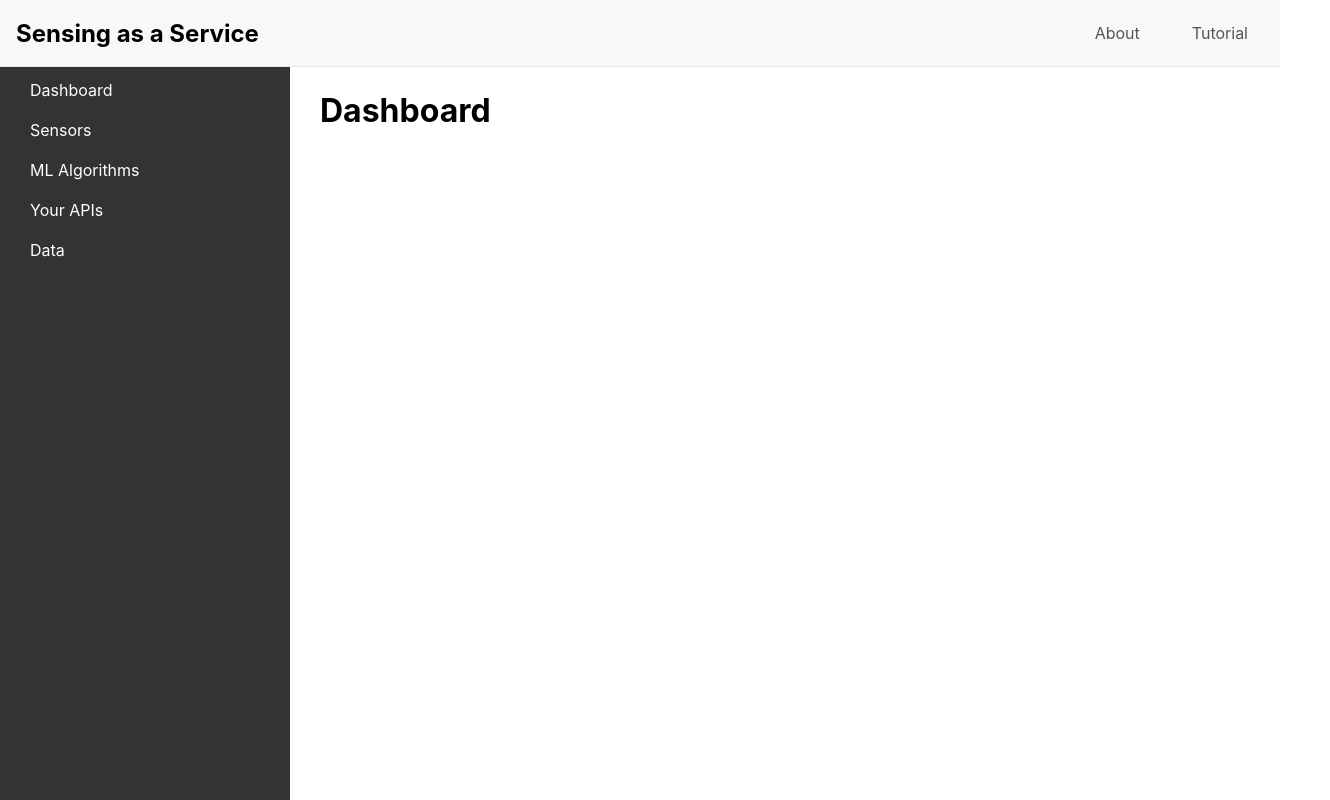
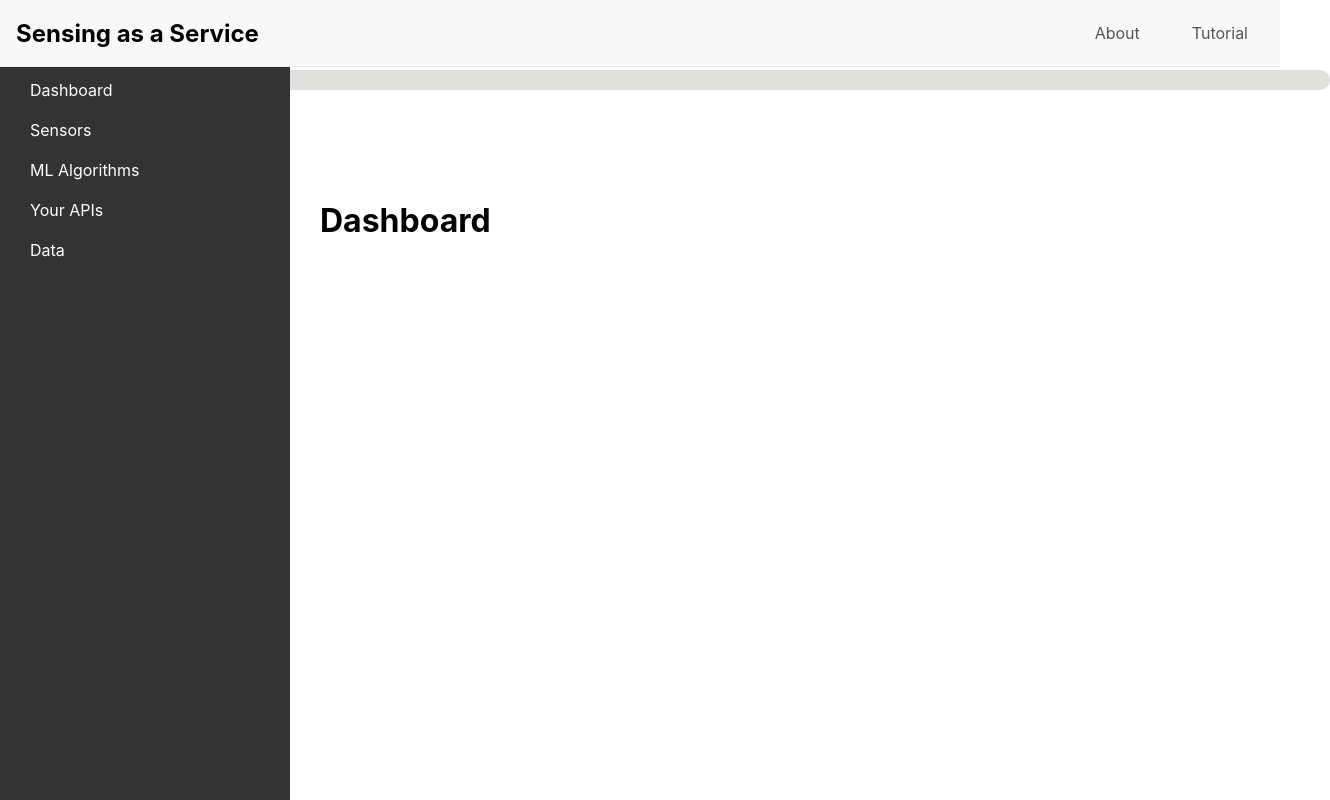
Before and after one commit to aliozgunakyuz/sensingasaservice, a React (Create React App) app in the folder client/: page / in a window 1280 px wide. Shown: the whole page, 1330 px wide, since content can reach past the window. Built offline with nearby package versions, Linux system fonts and the light colour scheme.

Commit message:
progress bar created

```diff
--- a/client/src/App.js
+++ b/client/src/App.js
@@ -1,32 +1,13 @@
 import React, { useState } from 'react';
-import './App.css';
-import Sidebar from './components/Sidebar';
-import NavigationBar from './components/NavigationBar';
-import { BrowserRouter as Router, Routes, Route } from 'react-router-dom';
-import DashboardPage from './pages/DashboardPage';
-import SensorsPage from './pages/SensorsPage';
-import MLAlgorithmsPage from './pages/MLAlgorithmsPage';
-import UploadAPI from './pages/UploadAPI';
+import { BrowserRouter as Router } from 'react-router-dom';
+import MainApp from './mainApp'; // Make sure this import path is correct
 
 function App() {
-  // If selectedVideo state is not used elsewhere, you might not need it here.
   const [selectedVideo, setSelectedVideo] = useState(null);
 
   return (
     <Router>
-      <div className="App">
-        <NavigationBar />
-        <Sidebar />
-        <main className="main-content">
-          <Routes>
-            <Route path="/" element={<DashboardPage />} />
-            <Route path="/dashboard" element={<DashboardPage />} />
-            <Route path="/sensors" element={<SensorsPage onVideoSelect={setSelectedVideo} />} />
-            <Route path="/ml-algorithms" element={<MLAlgorithmsPage />} />
-            <Route path="/uploadapi" element={<UploadAPI />} />
-          </Routes>
-        </main>
-      </div>
+      <MainApp setSelectedVideo={setSelectedVideo} />
     </Router>
   );
 }
--- /dev/null
+++ b/client/src/mainApp.css
@@ -0,0 +1,108 @@
+/* mainApp.css */
+
+.App {
+    padding-top: 50px;
+  }
+
+  .App-logo {
+    height: 40vmin;
+    pointer-events: none;
+  }
+
+  @media (prefers-reduced-motion: no-preference) {
+    .App-logo {
+      animation: App-logo-spin infinite 20s linear;
+    }
+  }
+
+  .App-header {
+    background-color: #282c34;
+    min-height: 100vh;
+    display: flex;
+    flex-direction: column;
+    align-items: center;
+    justify-content: center;
+    font-size: calc(10px + 2vmin);
+    color: white;
+  }
+
+  .App-link {
+    color: #61dafb;
+  }
+
+  @keyframes App-logo-spin {
+    from {
+      transform: rotate(0deg);
+    }
+    to {
+      transform: rotate(360deg);
+    }
+  }
+
+  .image-preview {
+    max-width: 200px; /* Maksimum genişlik */
+    max-height: 200px; /* Maksimum yükseklik */
+    border: 1px solid #ddd; /* Çerçeve */
+    border-radius: 4px; /* Kenarları yuvarlak yapmak için */
+    padding: 5px; /* Çerçeve ile resim arasında boşluk */
+    margin-top: 10px; /* Üstten boşluk */
+  }
+
+  .navigation-bar {
+    display: flex;
+    justify-content: space-between;
+    align-items: center;
+    background-color: #f8f8f8;
+    border-bottom: 1px solid #e7e7e7;
+    padding: 0.5rem 1rem;
+    height: 50px; /* Example fixed height for the navigation bar */
+    position: fixed;
+    top: 0;
+    left: 0;
+    right: 0;
+    z-index: 1000; /* Ensure the navigation bar is above other content */
+  }
+
+  .nav-title {
+    font-weight: bold;
+    font-size: 1.5rem;
+  }
+
+  .nav-links {
+    display: flex;
+  }
+
+  .nav-link {
+    margin-left: 20px; /* Adjust spacing between links as needed */
+    padding: 0.5rem 1rem;
+    color: #555;
+    text-decoration: none;
+  }
+
+  .nav-link.active {
+    color: #333;
+    text-decoration: underline;
+  }
+
+  .nav-link:hover {
+    text-decoration: underline;
+  }
+
+  button.nav-link {
+    border: none;
+    background: none;
+    cursor: pointer;
+  }
+
+  .main-content {
+    margin-left: 300px; /* Same as sidebar width */
+    padding: 20px;
+    /* other styling for main content */
+  }
+
+  /* Additional styles for hover effects, active link, etc. */
+
+  .progress-bar-container {
+    padding-top: 50px; /* Padding between NavigationBar and ProgressBar */
+    padding-bottom: 20px; /* Padding between ProgressBar and Sidebar */
+  }
--- /dev/null
+++ b/client/src/mainApp.js
@@ -0,0 +1,51 @@
+import React, { useEffect, useState } from 'react';
+import { Routes, Route, useLocation } from 'react-router-dom';
+import NavigationBar from './components/NavigationBar';
+import Sidebar from './components/Sidebar';
+import ProgressBar from './pages/ProgressBar';
+import DashboardPage from './pages/DashboardPage';
+import SensorsPage from './pages/SensorsPage';
+import MLAlgorithmsPage from './pages/MLAlgorithmsPage';
+import UploadAPI from './pages/UploadAPI';
+import './mainApp.css';
+
+const MainApp = ({ setSelectedVideo }) => {
+  const [currentStep, setCurrentStep] = useState(0);
+  const location = useLocation();
+
+  useEffect(() => {
+    switch (location.pathname) {
+      case '/sensors':
+        setCurrentStep(1);
+        break;
+      case '/ml-algorithms':
+        setCurrentStep(2);
+        break;
+      case '/uploadapi':
+        setCurrentStep(3);
+        break;
+      default:
+        setCurrentStep(0);
+        break;
+    }
+  }, [location]);
+
+  return (
+    <div>
+      <NavigationBar />
+      <Sidebar />
+      <ProgressBar currentStep={currentStep} totalSteps={3} />
+      <main className="main-content">
+        <Routes>
+          <Route path="/" element={<DashboardPage />} />
+          <Route path="/dashboard" element={<DashboardPage />} />
+          <Route path="/sensors" element={<SensorsPage onVideoSelect={setSelectedVideo} />} />
+          <Route path="/ml-algorithms" element={<MLAlgorithmsPage />} />
+          <Route path="/uploadapi" element={<UploadAPI />} />
+        </Routes>
+      </main>
+    </div>
+  );
+};
+
+export default MainApp;
--- /dev/null
+++ b/client/src/pages/ProgressBar.css
@@ -0,0 +1,50 @@
+.progress-circles-container {
+    display: flex;
+    align-items: center;
+    justify-content: center;
+  }
+
+  .progress-circle-item {
+    display: flex;
+    flex-direction: column;
+    align-items: center;
+  }
+
+  .title {
+    margin-bottom: 5px; /* Adjust as needed */
+    font-weight: bold;
+  }
+
+  .circle {
+    width: 50px; /* Adjust size as needed */
+    height: 50px; /* Adjust size as needed */
+    border-radius: 50%;
+    border: 2px solid green;
+    display: flex;
+    align-items: center;
+    justify-content: center;
+    background-color: white; /* Fallback color */
+  }
+
+  .circle.filled {
+    background-color: green; /* Circle fill color */
+  }
+
+  .arrow {
+    width: 50px; /* Adjust length as needed */
+    height: 2px;
+    background-color: green;
+    margin: 0 20px; /* Adjust distance between circles */
+  }
+
+  /* If you want to add arrows with an arrowhead, you can use pseudo-elements */
+  .arrow::after {
+    content: '';
+    width: 0;
+    height: 0;
+    border-top: 5px solid transparent; /* Adjust arrow size */
+    border-bottom: 5px solid transparent; /* Adjust arrow size */
+    border-left: 10px solid green; /* Adjust arrow size */
+    position: relative;
+    left: -10px;
+  }
--- /dev/null
+++ b/client/src/pages/ProgressBar.js
@@ -0,0 +1,40 @@
+import React from "react";
+
+const ProgressBar = (props) => {
+    const { currentStep, totalSteps } = props;
+
+    const containerStyles = {
+      height: 20,
+      width: '100%',
+      backgroundColor: "#e0e0de",
+      borderRadius: 50,
+      margin: 50
+    }
+
+    const fillerStyles = {
+      height: '100%',
+      width: `${(currentStep / totalSteps) * 100}%`,
+      transition: 'width 1s ease-in-out',
+      backgroundColor: '#007bff',
+      borderRadius: 'inherit',
+      textAlign: 'right'
+    }
+
+    const labelStyles = {
+      padding: 5,
+      color: 'white',
+      fontWeight: 'bold'
+    }
+
+    return (
+      <div style={{ padding: '20px 0' }}>
+        <div style={containerStyles}>
+          <div style={fillerStyles}>
+            <span style={labelStyles}>{`Step ${currentStep} of ${totalSteps}`}</span>
+          </div>
+        </div>
+      </div>
+    );
+};
+
+export default ProgressBar;
```
Also changed, not shown: 2 other files (tests, documents, lock files or other folders).
